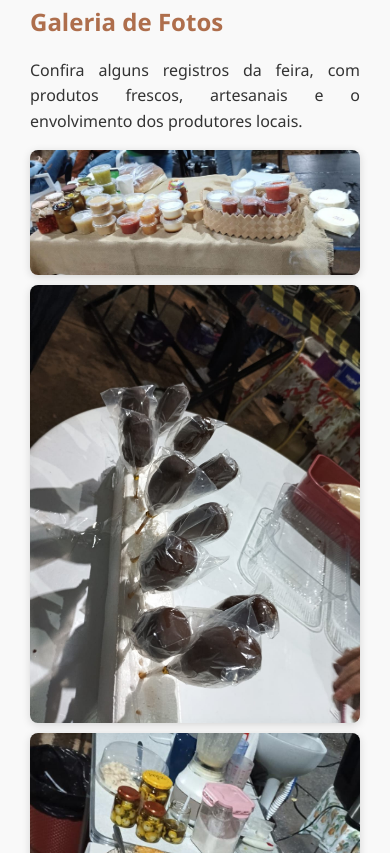
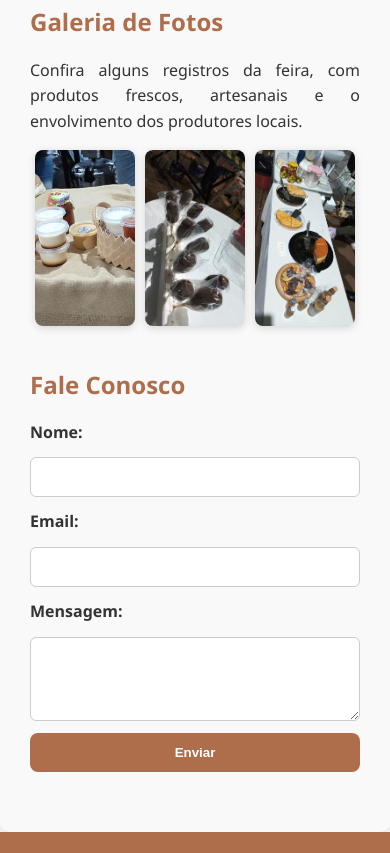
Before and after one commit to Nanelou/Agrinho-vini, a plain HTML site: page index.html in a window 390 px wide. Shown: the part 2469-3322 px from the top of the page. Drawn offline with Linux system fonts and the light colour scheme.

Commit message:
corrigido

```diff
--- a/style.css
+++ b/style.css
@@ -109,19 +109,25 @@ main {
   color: var(--cor-texto);
 }
 
+/* --- SEÇÃO DA GALERIA CORRIGIDA --- */
 .galeria {
   display: flex;
-  gap: 15px;
-  flex-wrap: wrap;
-  justify-content: center;
+  gap: 15px; /* Espaçamento entre as imagens */
+  flex-wrap: wrap; /* Permite que as imagens quebrem para a próxima linha */
+  justify-content: center; /* Centraliza as imagens na linha */
 }
 
 .galeria img {
-  max-width: 100%;
-  height: auto;
+  /* Define uma largura máxima para as imagens, permitindo que várias caibam na linha */
+  max-width: 220px; /* Você pode ajustar este valor conforme o tamanho desejado */
+  width: 100%; /* Garante que a imagem ocupe a largura disponível dentro do max-width */
+  height: auto; /* Mantém a proporção da imagem */
   border-radius: 8px;
   box-shadow: 0 2px 8px rgba(0,0,0,0.15);
+  object-fit: cover; /* Ajuda a garantir que as imagens não fiquem distorcidas */
 }
+/* --- FIM DA SEÇÃO DA GALERIA CORRIGIDA --- */
+
 
 .form-contato {
   display: flex;
@@ -209,8 +215,7 @@ main {
   box-shadow: 0 2px 8px rgba(0,0,0,0.15);
 }
 
-/* Responsividade */
-
+/* --- RESPONSIVIDADE CORRIGIDA --- */
 @media (max-width: 768px) {
   header .topo {
     flex-direction: column;
@@ -228,9 +233,13 @@ main {
     justify-content: space-around;
   }
 
+  /* Ajuste para a galeria: mantém o alinhamento lado a lado, mas reduz o tamanho */
   .galeria {
-    flex-direction: column;
-    gap: 10px;
+    gap: 10px; /* Reduz um pouco o espaçamento em telas menores */
+  }
+
+  .galeria img {
+    max-width: 150px; /* Reduz a largura das imagens para telas de tablet */
   }
 }
 
@@ -243,4 +252,10 @@ main {
   .logo-container h1 {
     font-size: 1.5em;
   }
+
+  /* Ajuste para a galeria: mantém o alinhamento lado a lado, mas reduz mais o tamanho */
+  .galeria img {
+    max-width: 100px; /* Reduz a largura das imagens para telas de celular */
+  }
 }
+/* --- FIM DA RESPONSIVIDADE CORRIGIDA --- */
```
